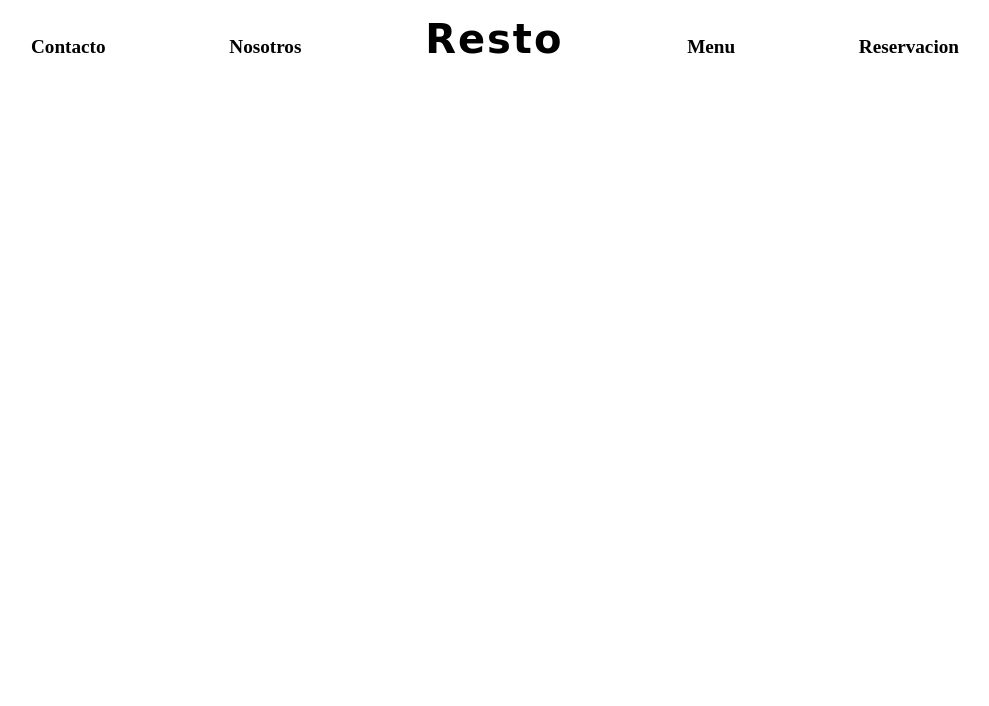
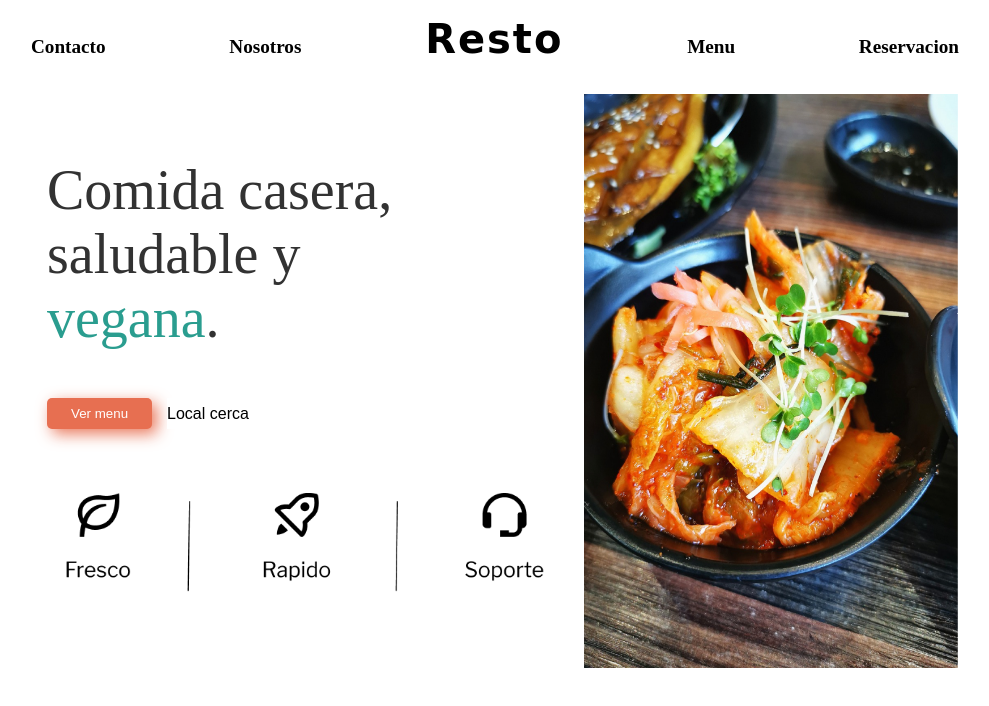
Before and after one commit to PanosDeppy/Purple-Restaurant, a plain HTML site: page index.html in a window 1280 px wide. Shown: the whole page, without its empty margins (145-1134 px from the left). Drawn offline with Linux system fonts and the light colour scheme; a web font is replaced by a local one.

Commit message:
add hero section

```diff
--- a/index.html
+++ b/index.html
@@ -24,7 +24,24 @@
             </ul>
         </nav>
     </header>
-    <main></main>
+    <main>
+
+        <!-- hero start -->
+        <section class="hero">
+            <section class="hero-info">
+                <h1>Comida casera, <span class="hero-info-block">saludable y </span>
+                <span class="vegana">vegana</span>.</h1>
+                <section id="hero-buttons">
+                    <button>Ver menu</button>
+                    <button>Local cerca</button>
+                </section>
+                <img src="img/Images/Images/heroIcons.png" alt="icons">
+            </section>
+            <img id="hero-image" src="img/Images/Images/koreanDish.png" alt="food image">
+        </section>
+        <!-- hero end -->
+
+    </main>
     <footer></footer>
 </body>
 </html>
--- a/style.css
+++ b/style.css
@@ -36,7 +36,44 @@ header nav ul li {
 }
 
 
+/* hero style start */
+.hero-info h1 {
+    font-weight: lighter;
+    font-size: 3.5rem;
+    color: rgb(50, 50, 50);
+    margin: 3rem 0;
+}
 
+.vegana {
+    color: #2A9D8F;
+}
+
+#hero-buttons {
+display: flex;
+justify-content: space-around;
+}
+
+#hero-buttons :first-child {
+    background-color: #e76f51;
+    color: white;
+    padding: 0.5rem 1.5rem;
+    box-shadow: 5px 5px 15px #e76f51ec;
+    border-radius: 5px;
+    border: none;
+    margin-right: 15px;
+}
+
+#hero-buttons :last-child {
+    border: none;
+    background-color: white;
+    font-size: 1rem;
+}
+
+.hero-info img {
+    margin: 3rem 0;
+}
+
+/* hero style end */
 
 
 @media screen and (min-width:725px){
@@ -65,4 +102,25 @@ header nav ul li {
     #burger-menu {
         display: none;
     }
+
+    .hero {
+        display: flex;
+        padding: 1rem;
+    }
+
+    .hero-info {
+        padding: 1rem;
+    }
+
+    .hero-info-block {
+        display: block;
+    }
+
+    #hero-buttons {
+        justify-content: flex-start;
+    }
+
+    #hero-image {
+        width: 375px;
+    }
 }
```
